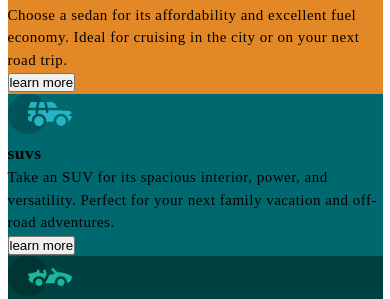
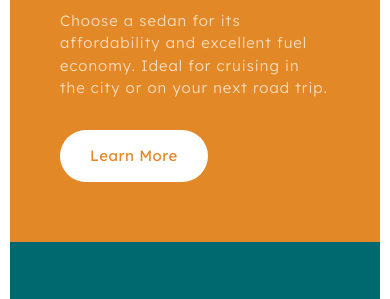
Before and after one commit to dzevad-cyber/frontendmentor-three-column-card, a website: page index.html in a window 390 px wide. Shown: the part 247-546 px from the top of the page. Drawn offline with Linux system fonts and the light colour scheme.

Commit message:
finished mobile and desktop styles

```diff
--- a/index.html
+++ b/index.html
@@ -18,7 +18,7 @@
   <body>
     <main class="container">
       <div class="cards">
-        <article class="cards-card cards-card--start">
+        <article class="card card--start">
           <div class="icon">
             <img
               src="./images/icon-sedans.svg"
@@ -31,9 +31,9 @@
             Choose a sedan for its affordability and excellent fuel economy.
             Ideal for cruising in the city or on your next road trip.
           </p>
-          <button class="card__btn">learn more</button>
+          <button class="btn card__btn--start">learn more</button>
         </article>
-        <article class="cards-card cards-card--center">
+        <article class="card card--center">
           <div class="icon">
             <img
               src="./images/icon-suvs.svg"
@@ -46,9 +46,9 @@
             Take an SUV for its spacious interior, power, and versatility.
             Perfect for your next family vacation and off-road adventures.
           </p>
-          <button class="card__btn">learn more</button>
+          <button class="btn card__btn--center">learn more</button>
         </article>
-        <article class="cards-card cards-card--end">
+        <article class="card card--end">
           <div class="icon">
             <img
               src="./images/icon-luxury.svg"
@@ -61,7 +61,7 @@
             Cruise in the best car brands without the bloated prices. Enjoy the
             enhanced comfort of a luxury rental and arrive in style.
           </p>
-          <button class="card__btn">learn more</button>
+          <button class="btn card__btn--end">learn more</button>
         </article>
       </div>
     </main>
--- a/sass/abstracts/_variables.scss
+++ b/sass/abstracts/_variables.scss
@@ -1,16 +1,24 @@
 :root {
   // colors
-  --clr-card-start: hsl(31, 77%, 52%);
-  --clr-card-center: hsl(184, 100%, 22%);
-  --clr-card-end: hsl(179, 100%, 13%);
+  --bg-card-start: hsl(31, 77%, 52%);
+  --bg-card-center: hsl(184, 100%, 22%);
+  --bg-card-end: hsl(179, 100%, 13%);
+
+  --clr-white: #fff;
 
   // font
   --fz-base: 1.5rem;
+  --fz-title: 4rem;
 
+  --fw-light: 300;
   --fw-regular: 400;
   --fw-bold: 700;
 
   // other
   --w-mobile: 37.5rem;
   --w-desktop: 144rem;
+
+  // font family
+  --ff-big-shoulder-display: 'Big Shoulders Display', cursive;
+  --ff-lexend-deca: 'Lexend Deca', sans-serif;
 }
--- /dev/null
+++ b/sass/base/_global.scss
@@ -0,0 +1,22 @@
+.card__title {
+  font-family: var(--ff-big-shoulder-display);
+  font-size: var(--fz-title);
+  text-transform: uppercase;
+}
+
+.card__text,
+card__btn {
+  font-family: var(--ff-lexend-deca);
+}
+
+.card__title,
+.card__text {
+  color: var(--clr-white);
+}
+
+.card__text {
+  font-size: var(--fz-base);
+  opacity: 0.7;
+  letter-spacing: 1px;
+  font-weight: var(--fw-light);
+}
--- a/sass/base/_reset.scss
+++ b/sass/base/_reset.scss
@@ -1,4 +1,5 @@
-@import url('https://fonts.googleapis.com/css2?family=Big+Shoulders+Display:wght@700&family=Lexend+Deca&display=swap');
+@import url('https://fonts.googleapis.com/css2?family=Big+Shoulders+Display:wght@700&family=Lexend+Deca:wght@300;400&display=swap');
+
 *,
 *::after,
 *::before {
--- a/sass/components/_button.scss
+++ b/sass/components/_button.scss
@@ -0,0 +1,26 @@
+.btn {
+  all: unset;
+
+  font-family: var(--ff-lexend-deca);
+  font-size: var(--fz-base);
+  text-transform: capitalize;
+  background-color: var(--clr-white);
+  border-radius: 50px;
+  padding: 1.5rem 3rem;
+  width: max-content;
+  margin-top: 1rem;
+  text-align: center;
+  cursor: pointer;
+  transition: color 0.3s, background-color 0.3s, opacity 0.3s;
+
+  @media (min-width: 62.5em) {
+    align-self: end;
+  }
+
+  &:hover {
+    outline: 2px solid var(--clr-white);
+    color: var(--clr-white);
+    background-color: transparent;
+    opacity: 0.7;
+  }
+}
--- a/sass/components/_card.scss
+++ b/sass/components/_card.scss
@@ -1,13 +1,32 @@
-.cards-card {
+.card {
   max-width: var(--w-mobile);
+  padding: 6rem 5rem;
+
+  display: grid;
+  grid-template-rows: repeat(3, min-content) 1fr;
+  row-gap: 2rem;
 
   &--start {
-    background-color: var(--clr-card-start);
+    background-color: var(--bg-card-start);
   }
   &--center {
-    background-color: var(--clr-card-center);
+    background-color: var(--bg-card-center);
   }
   &--end {
-    background-color: var(--clr-card-end);
+    background-color: var(--bg-card-end);
+  }
+
+  &__btn--start {
+    color: var(--bg-card-start);
+  }
+  &__btn--center {
+    color: var(--bg-card-center);
+  }
+  &__btn--end {
+    color: var(--bg-card-end);
+  }
+
+  @media (min-width: 62.5em) {
+    min-height: 65vh;
   }
 }
--- a/sass/components/_cards.scss
+++ b/sass/components/_cards.scss
@@ -1,3 +1,9 @@
-.cards-card {
-  max-width: var(--w-mobile);
+.cards {
+  border-radius: 10px;
+  overflow: hidden;
+  display: grid;
+
+  @media (min-width: 62.5em) {
+    grid-auto-flow: column;
+  }
 }
--- a/sass/layout/_layouts.scss
+++ b/sass/layout/_layouts.scss
@@ -4,4 +4,5 @@
 
   width: 100%;
   min-height: 100vh;
+  padding: 5rem 1rem;
 }
--- a/sass/main.scss
+++ b/sass/main.scss
@@ -1,6 +1,7 @@
 @use 'abstracts/variables';
 
 @use 'base/reset';
+@use 'base/global';
 
 @use 'layout/layouts';
 
```
Also changed, not shown: images/screenshot.png (added), style.css, 2 other files.
